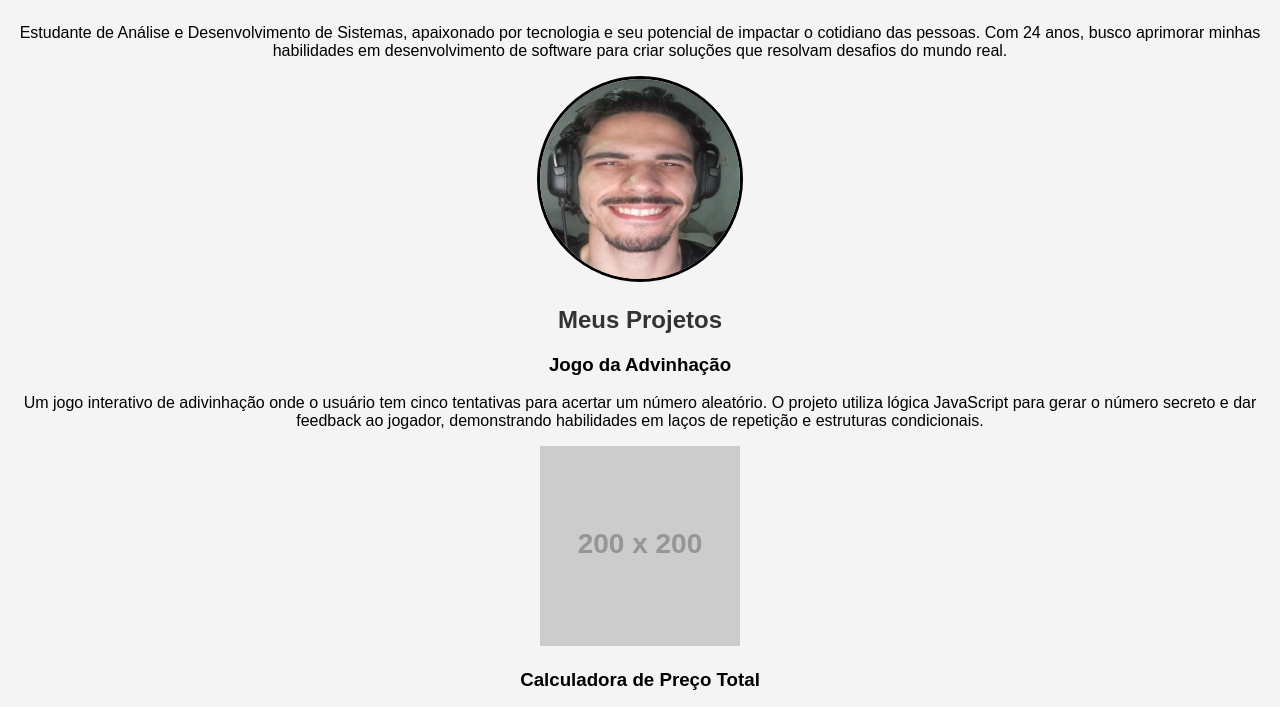
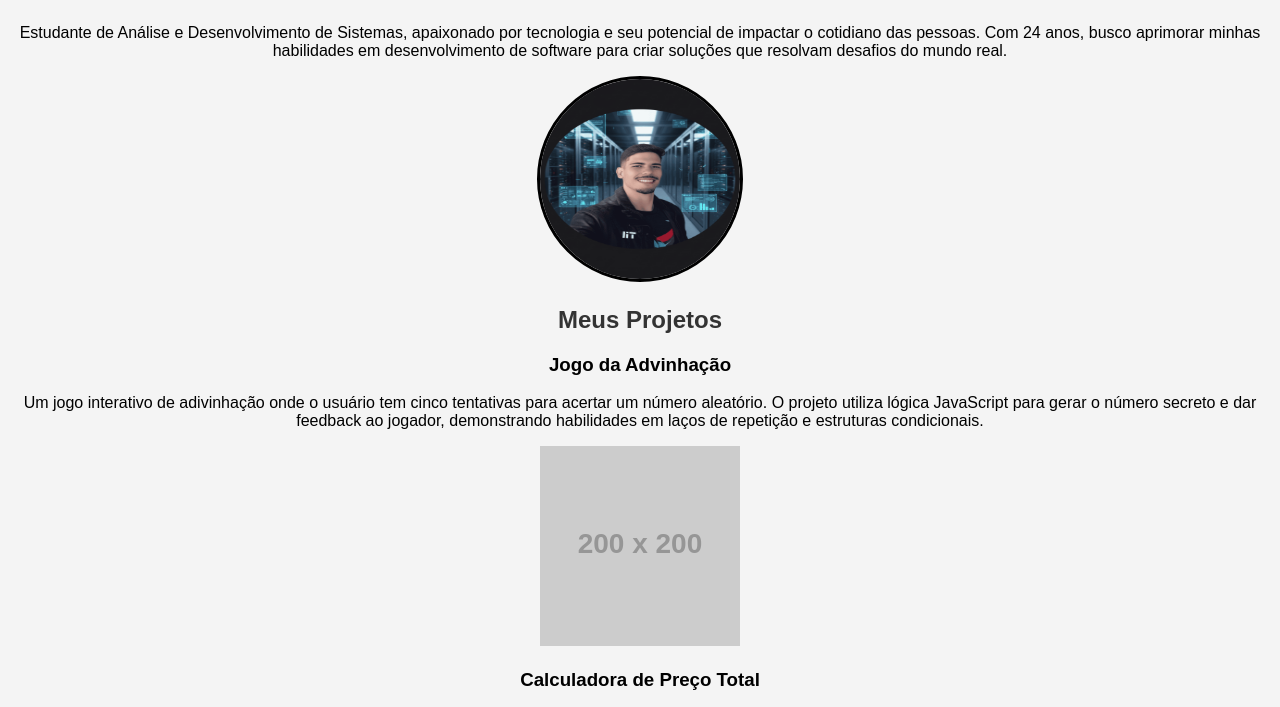
Before and after one commit to dev-hudson/portifolio, a plain HTML site: page index.html in a window 1280 px wide. Shown: the part 75-782 px from the top of the page. Drawn offline with Linux system fonts and the light colour scheme; placeholder pictures from the web are drawn by us.

Commit message:
atualização da foto

```diff
--- a/index.html
+++ b/index.html
@@ -11,7 +11,7 @@
 
     <p>Estudante de Análise e Desenvolvimento de Sistemas, apaixonado por tecnologia e seu potencial de impactar o cotidiano das pessoas. Com 24 anos, busco aprimorar minhas habilidades em desenvolvimento de software para criar soluções que resolvam desafios do mundo real.</p>
 
-    <img id="minha-foto" src="imagens/hudson frente 200.jpg" alt="Foto de perfil de Hudson Machado">
+    <img id="minha-foto" src="imagens/foto dev.png" alt="Foto de perfil de Hudson Machado">
 
     <h2>Meus Projetos</h2>
 
```
Also changed, not shown: imagens/foto dev.png (added).
